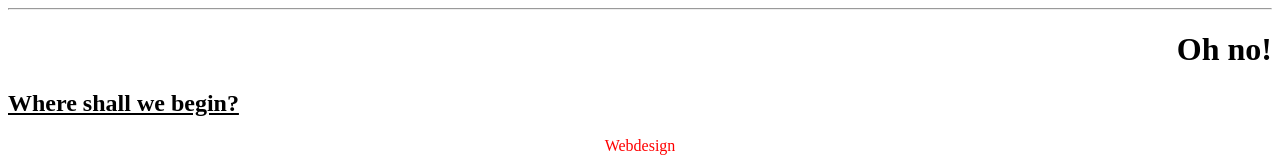
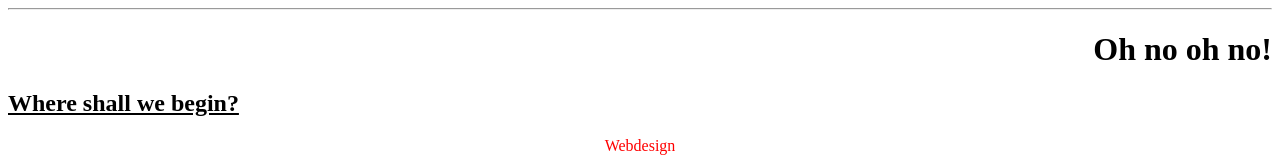
Before and after one commit to joelparthemore/joelparthemore.github.io, a plain HTML site: page index.html in a window 1280 px wide. Shown: the top 160 px of the page. Drawn offline with Linux system fonts and the light colour scheme.

Commit message:
Update index.html

```diff
--- a/index.html
+++ b/index.html
@@ -7,7 +7,7 @@
 
         <hr>
 
-        <h1 style="text-align: right">Oh no!</h1>
+        <h1 style="text-align: right">Oh no oh no!</h1>
         <h2 style="text-align: match-parent; text-decoration: underline"><strong>Where shall we begin?</strong></h2>
         <p style="color:red; text-align: center;" title="ignore me">Webdesign</p>
         <br>
```
